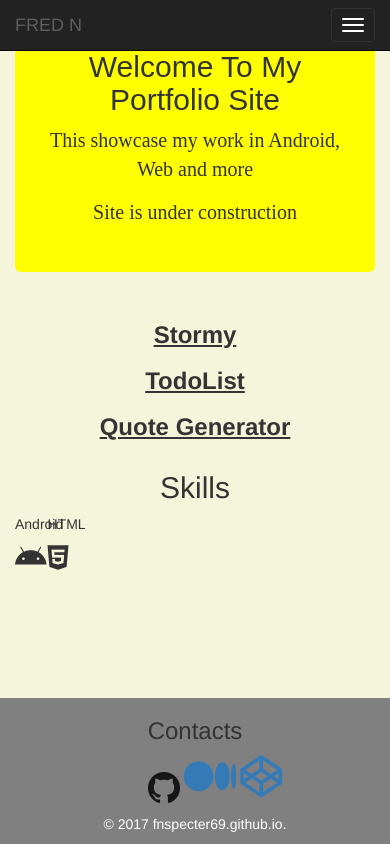
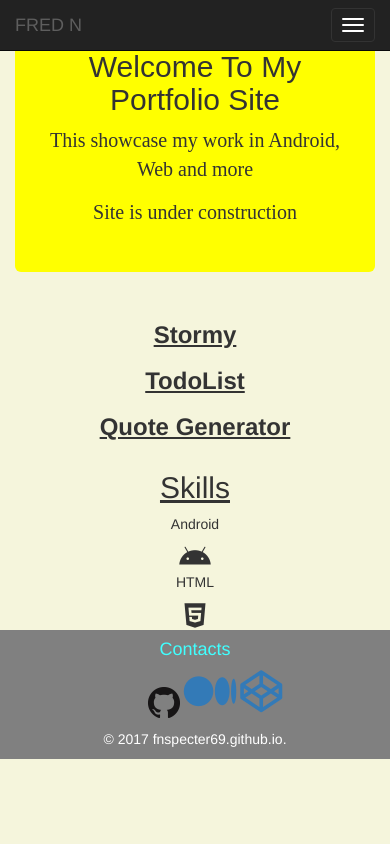
Before and after one commit to fnspecter69/fnspecter69.github.io, a plain HTML site: page index.html in a window 390 px wide. Drawn offline with nearby package versions, Linux system fonts and the light colour scheme.

Commit message:
add media query

```diff
--- a/css/main.css
+++ b/css/main.css
@@ -1,3 +1,6 @@
+html, body{
+  height: 100%;
+}
 body {
   padding: 0;
   margin: 0;
@@ -42,6 +45,10 @@ body {
   text-decoration: underline;
 }
 
+.section-header{
+  text-decoration: underline;
+}
+
 .skills p{
   font-weight: bold;
 }
@@ -52,8 +59,6 @@ body {
   position: absolute;
   width: 100%;
   bottom: 0px;
-  left: 0px;
-  right: 0px;
 }
 
 .site-footer h4{
@@ -67,3 +72,9 @@ body {
 .site-footer ul li{
   display: inline-block;
 }
+
+@media all and (min-width: 320px) and (max-width: 1024px) {
+  .site-footer{
+    position: relative;
+  }
+}
--- a/index.html
+++ b/index.html
@@ -79,10 +79,10 @@
   </div>
 
   <div class="container-fluid" id="skills">
-    <h2 class="text-center">Skills</h2>
-    <div class="row">
-      <div class="col-xs-1 col-md-6"><span><p>Android</p></span><span><i class="fa fa-android fa-2x" aria-hidden="true"></i></span></div>
-      <div class="col-xs-1 col-md-6">
+    <h2 class="text-center section-header">Skills</h2>
+    <div class="row text-center">
+      <div class="col-md-6"><span><p>Android</p></span><span><i class="fa fa-android fa-2x" aria-hidden="true"></i></span></div>
+      <div class="col-md-6">
         <span><p>HTML</p></span>
         <span><i class="fa fa-html5 fa-2x" aria-hidden="true"></i><span>
       </div>
@@ -91,13 +91,15 @@
 
     <footer class="container-fluid site-footer">
       <!--Add content Icon-->
-      <h3>Contacts</h3>
+      <div>
+        <h4>Contacts</h4>
         <ul>
           <li><a href="https://github.com/fnspecter69"><img src="img/GitHub-Mark/PNG/GitHub-Mark-32px.png" alt="Github logo" class="social-ion"></a></li>
           <li><a href="https://medium.com/@nfreddy49"><i class="fa fa-medium fa-3x" aria-hidden="true"></i></a></li>
           <li><a href="https://codepen.io/bansheefw41/#"><i class="fa fa-codepen fa-3x" aria-hidden="true"></i></a></li>
         </ul>
         <p>&copy; 2017 fnspecter69.github.io.</p>
+      </div>
     </footer>
   </div>
 </body>
```
Lines whose indentation alone changed are shown as unchanged.
